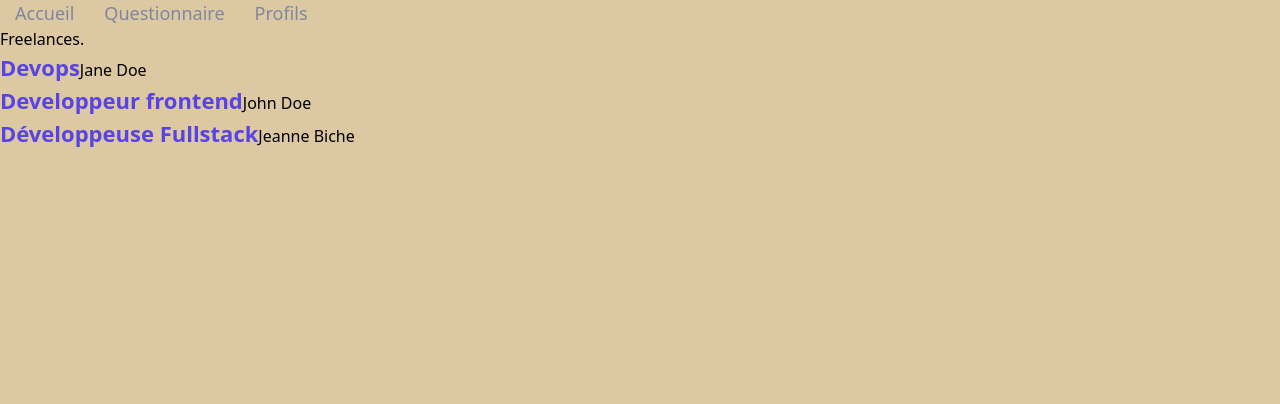
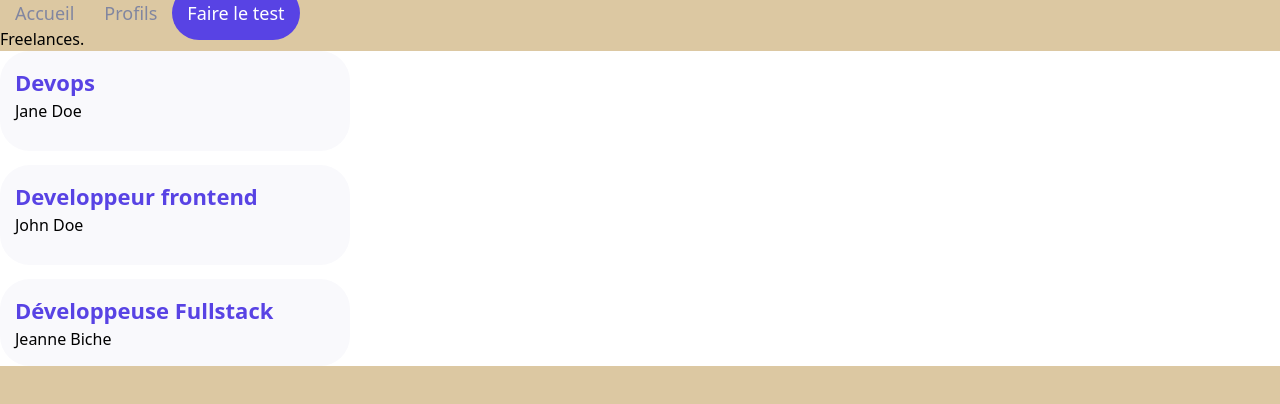
Before and after one commit to Studiomulex/JSX_AVANCEE, a React (Vite) app: page /Freelances in a window 1280 px wide. Shown: the top 404 px of the page. Built offline with nearby package versions, Linux system fonts and the light colour scheme.

Commit message:
creation dun palette de couleurs

```diff
--- a/src/components/Card/Card.jsx
+++ b/src/components/Card/Card.jsx
@@ -1,17 +1,32 @@
 import PropTypes from "prop-types";
 import styled from "styled-components";
+import colors from "../../utils/style/Color";
+
+const CardWrapper = styled.div`
+  display: flex;
+  flex-direction: column;
+  padding: 15px;
+  background-color: ${colors.backgroundLight};
+  border-radius: 30px;
+  width: 350px;
+  transition: 200ms;
+  &:hover {
+    cursor: pointer;
+    box-shadow: 2px 2px 10px #e2e3e9;
+  }
+`;
+const CardLabel = styled.span`
+  color: #5843e4;
+  font-size: 22px;
+  font-weight: bold;
+`;
 export default function Card({ label, title }) {
-  const CardLabel = styled.span`
-    color: #5843e4;
-    font-size: 22px;
-    font-weight: bold;
-  `;
   return (
-    <div className="flex flex-col p-6">
+    <CardWrapper>
       <CardLabel>{label}</CardLabel>
       {/* <img src={picture} alt="Freelance" className="w-[80px] h-[80px]" /> */}
       <span>{title}</span>
-    </div>
+    </CardWrapper>
   );
 }
 
--- a/src/components/Header/Header.jsx
+++ b/src/components/Header/Header.jsx
@@ -1,17 +1,23 @@
 import { Link } from "react-router";
 import styled from "styled-components";
+import colors from "../../utils/style/Color";
 const StyledLink = styled(Link)`
   color: #8186a0;
   padding: 15px;
   text-decoration: none;
   font-size: 18px;
+  ${(props) =>
+    props.isFullLink &&
+    `color: white; border-radius: 30px; background-color:${colors.primary}`}
 `;
 export default function Header() {
   return (
     <nav>
       <StyledLink to="/">Accueil</StyledLink>
-      <StyledLink to="/Survey/1">Questionnaire</StyledLink>
       <StyledLink to="/Freelances">Profils</StyledLink>
+      <StyledLink to="/Survey/1" isFullLink>
+        Faire le test
+      </StyledLink>
     </nav>
   );
 }
--- a/src/pages/Freelances/Freelance.jsx
+++ b/src/pages/Freelances/Freelance.jsx
@@ -1,5 +1,6 @@
 // import DefaultPicture from "../../assets/profile.png";
 import Card from "../../components/Card/Card";
+import styled from "styled-components";
 const freelanceProfiles = [
   {
     name: "Jane Doe",
@@ -18,11 +19,19 @@ const freelanceProfiles = [
   },
 ];
 
+const CardContainer = styled.div`
+  display: grid;
+  gap: 14px;
+  grid-template-rows: 100px 100px;
+  grid-template-columns: repeat(1, 1fr);
+  background-color:white;
+`;
 export default function Freelances() {
   return (
     <div>
       <h1>Freelances.</h1>
-      {freelanceProfiles.map((profile, index) => (
+    <CardContainer>
+    {freelanceProfiles.map((profile, index) => (
         <Card
           key={`${profile.name}-${index}`}
           label={profile.jobTitle}
@@ -30,6 +39,7 @@ export default function Freelances() {
           title={profile.name}
         />
       ))}
+    </CardContainer>
     </div>
   );
 }
--- /dev/null
+++ b/src/utils/style/Color.js
@@ -0,0 +1,6 @@
+const colors = {
+    primary: '#5843E4',
+    secondary: '#8186A0',
+    backgroundLight: '#F9F9FC',
+}
+export default colors;
```
